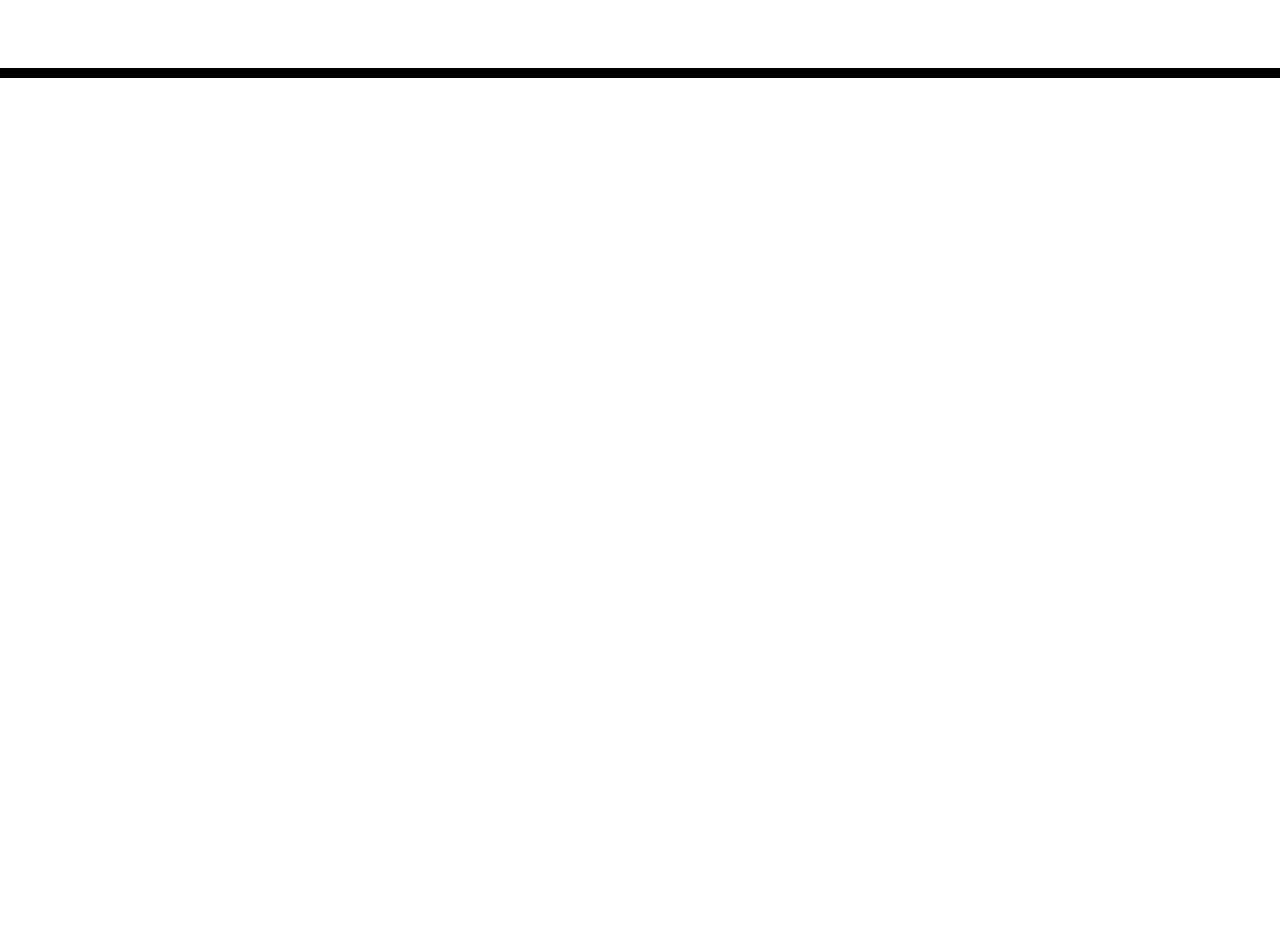
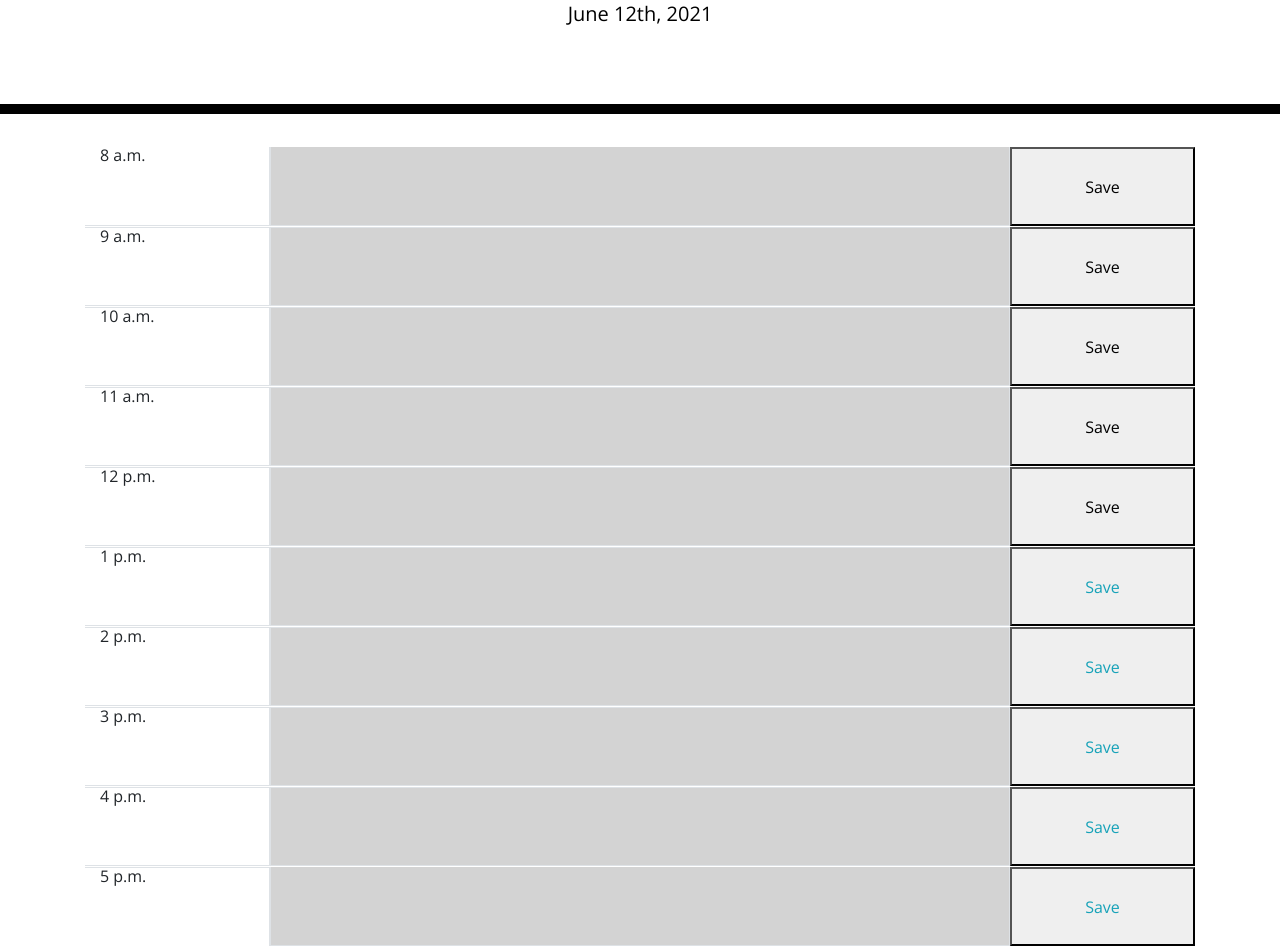
Before and after one commit to darkholyphoenix/Work-Day-Scheduler, a plain HTML site: page index.html in a window 1280 px wide. Shown: the part 190-1136 px from the top of the page. Before the commit the page ends 800 px from the top, so only its background shows below. Drawn offline with nearby package versions, Linux system fonts and the light colour scheme.

Commit message:
added jquery and bootstrap

```diff
--- a/index.html
+++ b/index.html
@@ -29,10 +29,75 @@
       <p id="currentDay" class="lead"></p>
     </header>
     <div class="container">
+      <div class = "col-12">
       <!-- Timeblocks go here -->
+        <div id= '8' class = "row">
+          <div class = " col-2 border border-top-0 border-left-0">8 a.m.</div>
+          <textarea class = "taskInfo col-8 border border-top-0"></textarea>
+          <button class = "submit col-2">Save</button>
+
+        </div>
+        <div id ="9" class = "row">
+          <div class = " col-2 border border-left-0">9 a.m.</div>
+          <textarea class = "taskInfo col-8 border"></textarea>
+          <button class = "submit col-2">Save</button>
+
+        </div>
+        <div id = "10" class = "row">
+          <div class = " col-2 border border-left-0">10 a.m.</div>
+          <textarea class = "taskInfo col-8 border"></textarea>
+          <button class = "submit col-2">Save</button>
+
+        </div>
+        <div id = "11" class = "row">
+          <div class = " col-2 border border-left-0">11 a.m.</div>
+          <textarea class = "taskInfo col-8 border"></textarea>
+          <button class = "submit col-2">Save</button>
+
+        </div>
+        <div id = "12" class = "row">
+          <div class = " col-2 border border-left-0">12 p.m.</div>
+          <textarea class = "taskInfo col-8 border"></textarea>
+          <button class = "submit col-2">Save</button>
+
+        </div>
+
+        <div id= "13" class = "row">
+          <div class = " col-2 border border-left-0">1 p.m.</div>
+          <textarea class = "taskInfo col-8 border"></textarea>
+          <button class = "submit col-2 text-info">Save</button>
+
+        </div>
+
+        <div id = "14" class = "row">
+          <div class = " col-2 border border-left-0">2 p.m.</div>
+          <textarea class = "taskInfo col-8 border"></textarea>
+          <button class = "submit col-2 text-info">Save</button>
+        </div>
+
+        <div id = "15" class = "row">
+          <div class = " col-2 border border-left-0">3 p.m.</div>
+          <textarea class = "taskInfo col-8 border"></textarea>
+          <button class = "submit col-2 text-info">Save</button>
+        </div>
+
+        <div id = "16" class = "row">
+          <div class = " col-2 border border-left-0">4 p.m.</div>
+          <textarea class = "taskInfo col-8 border"></textarea>
+          <button class = "submit col-2 text-info">Save</button>
+        </div>
+
+        <div id = "17" class = "row">
+          <div class = " col-2 border border-bottom-0 border-left-0">5 p.m.</div>
+          <div class = " taskInfo col-8 border border-top-0"></div>
+          <button class = "submit col-2 text-info">Save</button>
+
+        </div>
+      </div>
     </div>
 
     <script src="https://code.jquery.com/jquery-3.4.1.min.js"></script>
     <script src="https://cdnjs.cloudflare.com/ajax/libs/moment.js/2.24.0/moment.min.js"></script>
+    <script src="script.js"></script>
   </body>
 </html>
--- /dev/null
+++ b/script.js
@@ -0,0 +1,77 @@
+let rightNow = moment().format("MMMM Do, YYYY");
+console.log(rightNow);
+
+let todayDate = document.querySelector("#currentDay");
+todayDate.innerHTML = rightNow
+
+$(document).ready(function(){
+    $(".submit").click(function(){
+      var value = $(this).siblings(".taskInfo").val()
+      var hour = $(this).parent().attr('id')
+      localStorage.setItem(hour,value)
+
+    });
+
+
+
+
+
+function hourUpdater () {
+    var currentHour = moment().hour();
+
+
+// each loop jquery class that is shared by all the time blocks
+// within the loop you need get the block hour turn it into a data type number
+// add or remove a class for THIS
+
+$(".row").each( function( i, val ) {
+    console.log(val.children[1])
+    var rowHour = parseInt(val.id)
+    if (rowHour < currentHour) {
+        $(val.children[1]).addClass("past")
+    }
+    else if ( rowHour == currentHour) {
+        $(val.children[1]).addClass("present")
+    }
+    else {
+        $(val.children[1]).addClass("future")
+    }
+
+ //   moment(currentHour).toNow('8', 'hour')
+ //   moment(currentHour).isBefore('17', 'hour'); // false;
+ //  if {
+
+//   }
+    // Will stop running after "three"
+ //   return ( val !== "17" );
+  });
+
+//$.each( obj, function( i, val ) {
+ //   $( "#" + i ).append( document.style.property( " - " + val ) );
+//  });
+
+}
+
+hourUpdater();
+(function($){
+
+})(jQuery)
+
+
+$("#8 .taskInfo").val(localStorage.getItem("8"))
+$("#9 .taskInfo").val(localStorage.getItem("9"))
+$("#10 .taskInfo").val(localStorage.getItem("10"))
+$("#11 .taskInfo").val(localStorage.getItem("11"))
+$("#12 .taskInfo").val(localStorage.getItem("12"))
+$("#13 .taskInfo").val(localStorage.getItem("13"))
+$("#14 .taskInfo").val(localStorage.getItem("14"))
+$("#15 .taskInfo").val(localStorage.getItem("15"))
+$("#16 .taskInfo").val(localStorage.getItem("16"))
+$("#17 .taskInfo").val(localStorage.getItem("17"))
+
+
+
+
+
+
+  });
```
Also changed, not shown: 1 other file.
